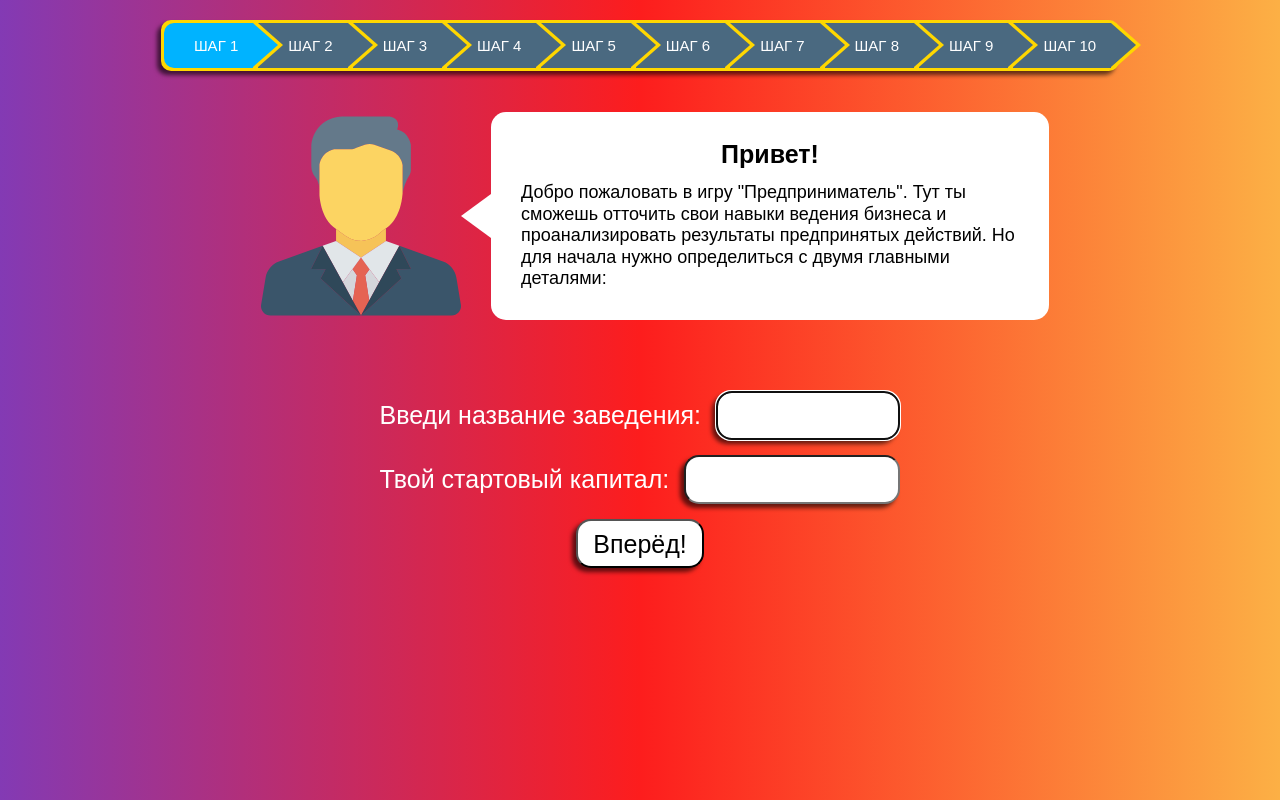
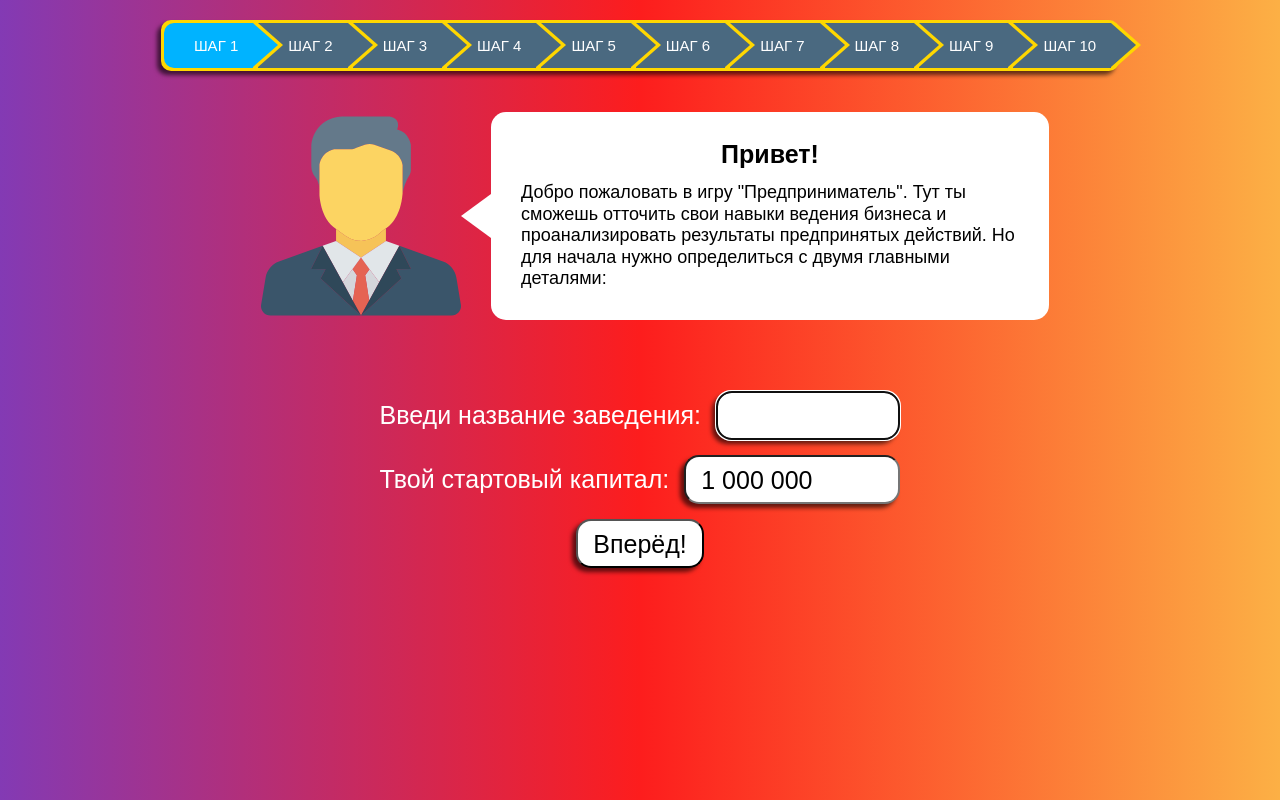
Before and after one commit to maksimbuyanov/pet, a React (Create React App) app: page / in a window 1280 px wide. Built offline with nearby package versions, Linux system fonts and the light colour scheme.

Commit message:
add number-format

```diff
--- a/package.json
+++ b/package.json
@@ -12,6 +12,7 @@
     "gh-pages": "^4.0.0",
     "react": "^18.1.0",
     "react-dom": "^18.1.0",
+    "react-number-format": "^4.9.3",
     "react-redux": "^8.0.2",
     "react-router-dom": "^6.2.2",
     "react-scripts": "5.0.1",
--- a/src/Components/InitializingPage/Choice/Choice.jsx
+++ b/src/Components/InitializingPage/Choice/Choice.jsx
@@ -60,6 +60,7 @@ function Choice({ positionClass, cardsArr }) {
       </div>
     )
   })
+
   return <div className={className.join(" ")}>{cards}</div>
 }
 
--- a/src/Components/InitializingPage/Start.jsx
+++ b/src/Components/InitializingPage/Start.jsx
@@ -1,5 +1,6 @@
 /* eslint-disable jsx-a11y/no-autofocus */
 import React, { useRef } from "react"
+import NumberFormat from "react-number-format"
 import "./Start.scss"
 import { useDispatch, useSelector } from "react-redux"
 import {
@@ -20,6 +21,9 @@ import {
   startGame,
 } from "../../redux/initializingActionsCreators"
 
+const MAX_VAL = 10_000_000
+const withValueLimit = ({ floatValue }) => floatValue <= MAX_VAL
+
 function Start() {
   const dispatch = useDispatch()
   const nameRef = useRef()
@@ -35,8 +39,9 @@ function Start() {
   }
   const onSubmitName = e => {
     e.preventDefault()
+    if (+cashRef.current.state.numAsString < 1_000_000) return
     dispatch(setName(nameRef.current.value))
-    dispatch(setCash(+cashRef.current.value))
+    dispatch(setCash(+cashRef.current.state.numAsString))
     dispatch(nextStep({ title: "", cost: 0 }))
   }
   if (cash < 0) {
@@ -65,16 +70,20 @@ function Start() {
               autoFocus={Boolean(1)}
             />
           </label>
+          {/* eslint-disable-next-line jsx-a11y/label-has-associated-control */}
           <label htmlFor="cash" className="initial__label">
             <span className="initial__text">Твой стартовый капитал:</span>
-            <input
-              min={1_000_000}
-              max={10_000_000}
-              type="number"
+            <NumberFormat
+              thousandsGroupStyle="thousand"
+              className="initial__input"
+              displayType="input"
+              type="text"
+              thousandSeparator={" "}
+              required
+              defaultValue={1_000_000}
+              name="cash"
               ref={cashRef}
-              name="cash"
-              required={Boolean(1)}
-              className="initial__input"
+              isAllowed={withValueLimit}
             />
           </label>
           <button type="submit" className="initial__button">
@@ -96,10 +105,10 @@ function Start() {
               <li className="initial__settings-item">{item}</li>
             ))}
           </ul>
-          {/* eslint-disable-next-line react/button-has-type */}
           <button
             onClick={onStartGame}
             className="initial__button initial__button_end"
+            type="button"
           >
             Вперед!
           </button>
```
Also changed, not shown: 1 other file (tests, documents, lock files or other folders).
